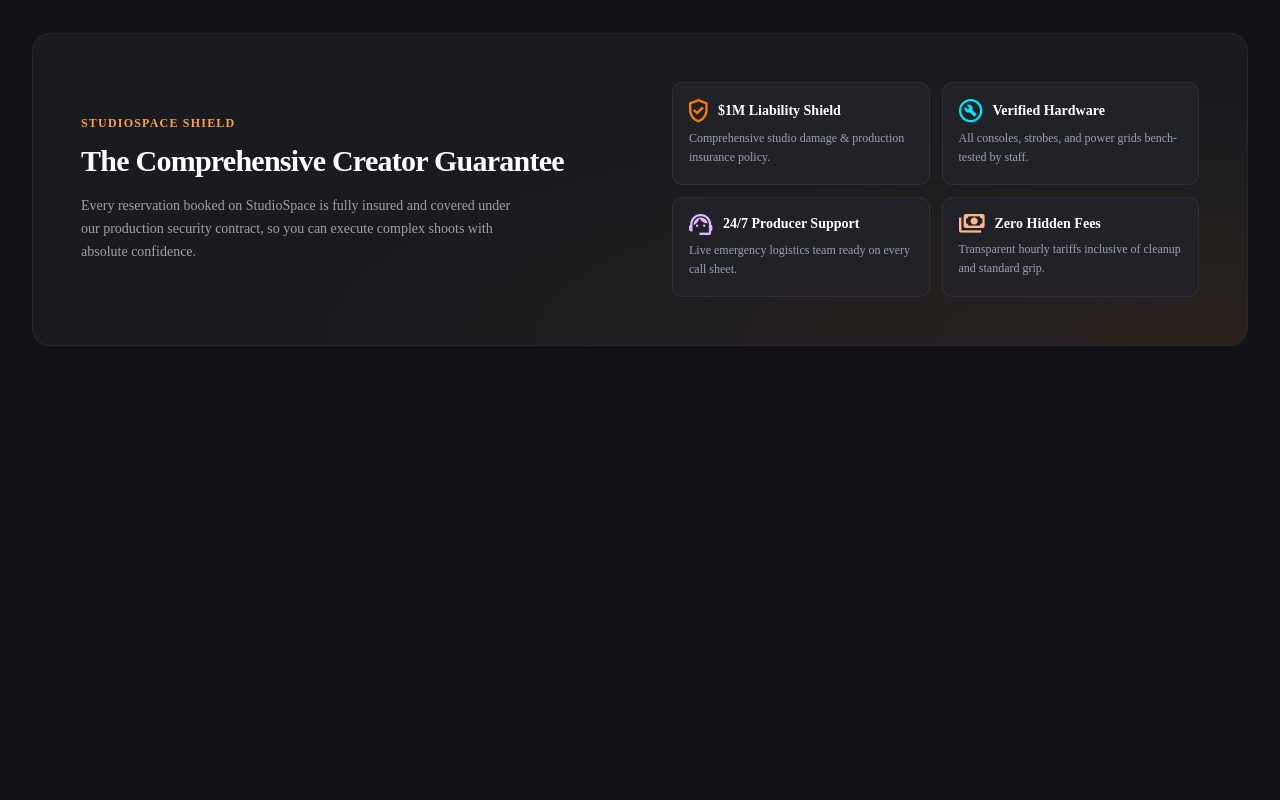
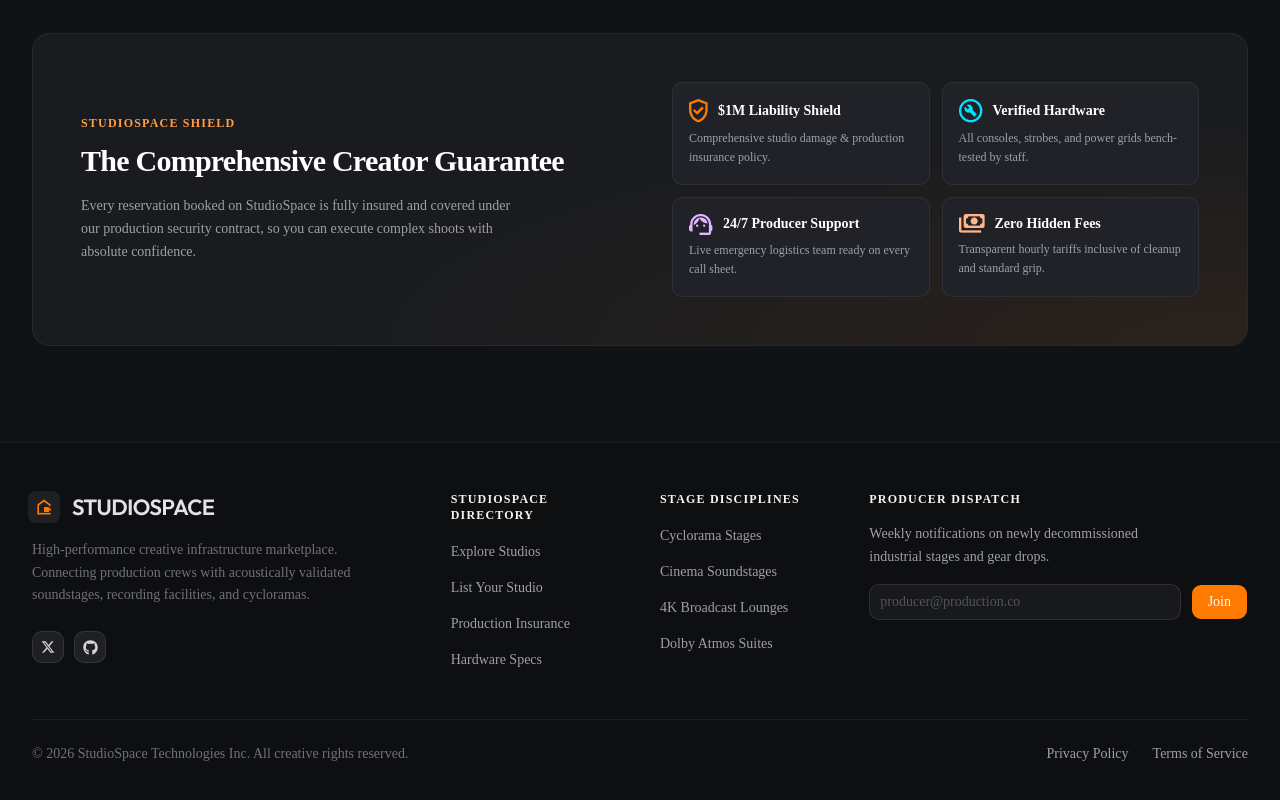
Before and after one commit to abirhosen30/studio-space-client, a Next.js app: page / in a window 1280 px wide. Shown: the part 1417-2217 px from the top of the page. Before the commit the page ends 1859 px from the top, so only its background shows below. Built offline with nearby package versions, Linux system fonts and the light colour scheme.

Commit message:
Adding footer section

```diff
--- a/package.json
+++ b/package.json
@@ -22,6 +22,7 @@
     "react": "19.3.0",
     "react-day-picker": "^10.0.2",
     "react-dom": "19.3.0",
+    "react-icons": "^5.7.0",
     "react-resizable-panels": "^4.16.1",
     "recharts": "^3.8.0",
     "shadcn": "^4.23.0",
--- a/src/app/layout.tsx
+++ b/src/app/layout.tsx
@@ -2,6 +2,7 @@ import type { Metadata } from "next";
 import { Geist, Geist_Mono } from "next/font/google";
 import "./globals.css";
 import { Navbar } from "@/components/navbar";
+import { Footer } from "@/components/footer";
 
 const geistSans = Geist({
   variable: "--font-geist-sans",
@@ -31,6 +32,7 @@ export default function RootLayout({
       <body className="min-h-full flex flex-col bg-[#111215] text-zinc-100">
         <Navbar />
         {children}
+        <Footer />
       </body>
     </html>
   );
--- /dev/null
+++ b/src/components/footer.tsx
@@ -0,0 +1,122 @@
+import Image from "next/image"
+import Link from "next/link"
+import { FaGithub, FaXTwitter } from "react-icons/fa6"
+import { Button } from "@/components/ui/button"
+import { Input } from "@/components/ui/input"
+
+const columns = [
+  {
+    title: "StudioSpace Directory",
+    links: ["Explore Studios", "List Your Studio", "Production Insurance", "Hardware Specs"],
+  },
+  {
+    title: "Stage Disciplines",
+    links: ["Cyclorama Stages", "Cinema Soundstages", "4K Broadcast Lounges", "Dolby Atmos Suites"],
+  },
+]
+
+export function Footer() {
+  return (
+    <footer className="border-t border-white/[0.06] bg-[#0e0f11]">
+      <div className="max-w-7xl mx-auto px-4 sm:px-6 lg:px-8 py-12">
+        <div className="grid grid-cols-1 sm:grid-cols-2 lg:grid-cols-12 gap-10">
+          <div className="lg:col-span-4">
+            <Image
+              src="/images/Footer-logo.png"
+              alt="StudioSpace"
+              width={272}
+              height={32}
+              className="h-8 w-auto mb-4 -ml-1"
+            />
+            <p className="text-sm leading-relaxed text-zinc-500 max-w-xs mb-6">
+              High-performance creative infrastructure marketplace. Connecting
+              production crews with acoustically validated soundstages, recording
+              facilities, and cycloramas.
+            </p>
+            <div className="flex items-center gap-2.5">
+              <Link
+                href="#"
+                aria-label="StudioSpace on X"
+                className="inline-flex items-center justify-center size-8 rounded-lg border border-white/10 bg-[#1e2025] text-zinc-300 hover:text-white hover:bg-[#2a2d33] transition-colors"
+              >
+                <FaXTwitter size={14} />
+              </Link>
+              <Link
+                href="#"
+                aria-label="StudioSpace on GitHub"
+                className="inline-flex items-center justify-center size-8 rounded-lg border border-white/10 bg-[#1e2025] text-zinc-300 hover:text-white hover:bg-[#2a2d33] transition-colors"
+              >
+                <FaGithub size={15} />
+              </Link>
+            </div>
+          </div>
+
+          {columns.map((column) => (
+            <div key={column.title} className="lg:col-span-2">
+              <h3 className="text-xs font-semibold tracking-widest uppercase text-zinc-100 mb-4">
+                {column.title}
+              </h3>
+              <ul className="space-y-3">
+                {column.links.map((link) => (
+                  <li key={link}>
+                    <Link
+                      href="#"
+                      className="text-sm text-zinc-400 hover:text-white transition-colors"
+                    >
+                      {link}
+                    </Link>
+                  </li>
+                ))}
+              </ul>
+            </div>
+          ))}
+
+          <div className="lg:col-span-4">
+            <h3 className="text-xs font-semibold tracking-widest uppercase text-zinc-100 mb-4">
+              Producer Dispatch
+            </h3>
+            <p className="text-sm leading-relaxed text-zinc-400 max-w-xs mb-4">
+              Weekly notifications on newly decommissioned industrial stages and
+              gear drops.
+            </p>
+            <form className="flex items-center gap-2.5">
+              <Input
+                type="email"
+                required
+                placeholder="producer@production.co"
+                aria-label="Email address"
+                className="h-9 flex-1 rounded-lg border-white/10 bg-[#202228] text-zinc-100 placeholder:text-zinc-600"
+              />
+              <Button
+                type="submit"
+                className="h-9 rounded-lg bg-[#ff7a00] px-4 text-white hover:bg-[#ff7a00]/85"
+              >
+                Join
+              </Button>
+            </form>
+          </div>
+        </div>
+
+        <div className="flex flex-col sm:flex-row sm:items-center sm:justify-between gap-4 mt-12 pt-6 border-t border-white/[0.06]">
+          <p className="text-sm text-zinc-500">
+            © 2026 StudioSpace Technologies Inc. All creative rights reserved.
+          </p>
+          <div className="flex items-center gap-6">
+            <Link
+              href="#"
+              className="text-sm text-zinc-400 hover:text-white transition-colors"
+            >
+              Privacy Policy
+            </Link>
+            <Link
+              href="#"
+              className="text-sm text-zinc-400 hover:text-white transition-colors"
+            >
+              Terms of Service
+            </Link>
+          </div>
+        </div>
+      </div>
+    </footer>
+  )
+}
```
Also changed, not shown: 1 other file (tests, documents, lock files or other folders).
